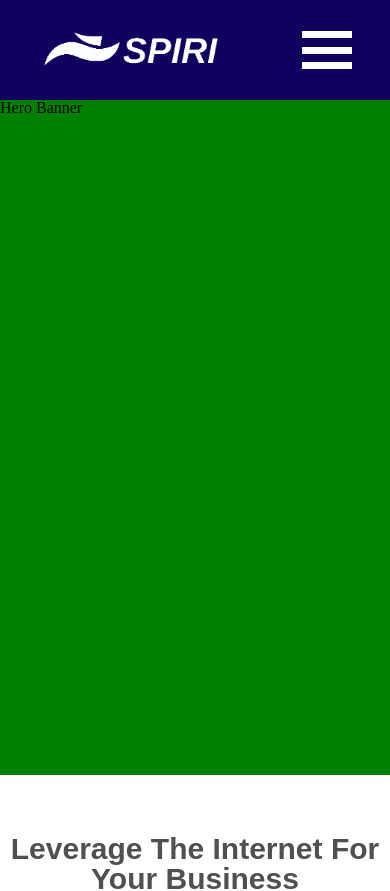
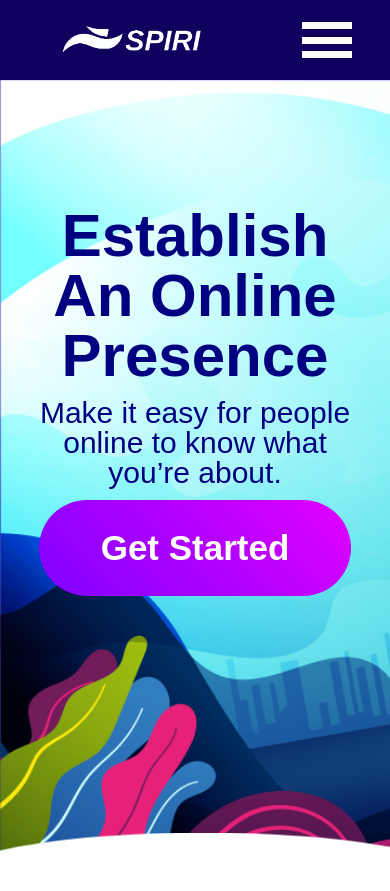
Before and after one commit to HectorSilvaRobles/spiri_website, a React (Create React App) app: page / in a window 390 px wide. Shown: the top 891 px of the page. Built offline with nearby package versions, Linux system fonts and the light colour scheme.

Commit message:
Hero done

```diff
--- a/src/Components/CTA/cta.css
+++ b/src/Components/CTA/cta.css
@@ -1,5 +1,5 @@
 .cta {
-    height: 27vh;
+    height: 25vh;
     width: 100%;
     background: linear-gradient(45deg, #12c2e9, #c471ed, #f64f59);
     display: flex;
@@ -28,7 +28,6 @@
     display: flex;
     justify-content: center;
     align-items: center;
-    margin-left: 50px;
 }
 
 .cta-button-button {
--- a/src/Components/Header/ToggleButton/togglebutton.css
+++ b/src/Components/Header/ToggleButton/togglebutton.css
@@ -4,7 +4,7 @@
     justify-content: space-evenly;
     background: transparent;
     border: none;
-    height: 70%;
+    height: 80%;
     width: 50px;
     padding: 0;
     box-sizing: border-box;
--- a/src/Components/Header/header.css
+++ b/src/Components/Header/header.css
@@ -1,6 +1,6 @@
 .header {
     background:#12005F;
-    height: 100px;
+    height: 80px;
     width: 100%;
     position: fixed;
     z-index: 2;
--- a/src/Components/Homepage/About/hp_about.css
+++ b/src/Components/Homepage/About/hp_about.css
@@ -1,5 +1,5 @@
 .hp-about {
-    background: blue;
+    background: white;
     height: 80vh;
     width: 100%;
 }
--- a/src/Components/Homepage/Benefit_1/Benefit.css
+++ b/src/Components/Homepage/Benefit_1/Benefit.css
@@ -1,5 +1,5 @@
 .benefit {
-    height: 60vh;
+    height: 65vh;
     width: 100%;
     display: flex;
     justify-content: center;
--- a/src/Components/Homepage/HeroBanner/HeroBanner.js
+++ b/src/Components/Homepage/HeroBanner/HeroBanner.js
@@ -5,7 +5,12 @@ class Herobanner extends Component {
     render(){
         return (
             <div className='hero-banner'>
-                <h1>Hero Banner</h1>
+                <div className='hero-info'>
+                    <h1>Establish An Online Presence </h1>
+                    <p>Make it easy for people online to know what you’re about.</p>
+                    <div className='hero-button'>Get Started</div>
+                </div>
+                <div className='blank-div'></div>
             </div>
         )
     }
--- a/src/Components/Homepage/HeroBanner/herobanner.css
+++ b/src/Components/Homepage/HeroBanner/herobanner.css
@@ -1,6 +1,146 @@
 .hero-banner {
-    background: green;
-    height: 80vh;
+    background: url('../../../Media/toinzrevise.jpg');
+    height: 90vh;
     width: 100%;
+    background-size: cover;
+    background-position: bottom;
+    display: flex;
+    align-items: center;
+    justify-content: center;
+}
 
+.hero-info {
+    height: 60%;
+    width: 35%;
+    display: flex;
+    flex-direction: column;
+    /* justify-content: center; */
+    /* border: solid 5px red; */
 }
+
+.hero-info > h1 {
+    font-size: 70px;
+    font-family: Arial, Helvetica, sans-serif;
+    font-weight: bold;
+    color: navy;
+}
+
+.hero-info > p {
+    margin: 12px 0;
+    font-size: 32px;
+    font-family: Arial, Helvetica, sans-serif;
+    width: 90%;
+    color: navy;
+}
+
+
+.hero-button {
+    height: 20%;
+    width: 80%;
+    background: linear-gradient(45deg, #7F00FF, #E100FF);
+    border-radius: 100px;
+    color: white;
+    display: flex;
+    justify-content: center;
+    align-items: center;
+    font-size: 35px;
+    font-family: Arial, Helvetica, sans-serif;
+    font-weight: bold;
+}
+.blank-div {
+    width: 30%;
+    height: 60%;
+}
+
+/** Mobile view **/
+@media screen and (max-width: 550px){
+    .hero-banner {
+        background-position: left bottom;
+        flex-direction: column;
+        background-repeat: no-repeat;
+        height: 95vh;
+    }
+
+    .hero-info {
+        width: 100%;
+        align-items: center;
+        justify-content: center;
+        height: 60%;
+    }
+
+    .hero-info > h1 {
+        font-size: 60px;
+        width: 90%;
+        text-align: center;
+    }
+
+    .hero-info > p {
+        font-size: 30px;
+        text-align: center;
+    }
+
+    .blank-div {
+        height: 20%;
+    }
+}
+
+
+/** Table View ***/
+@media screen and (max-width: 950px) and (min-width: 551px){
+    .hero-banner{
+        background-position: center;
+        height: 80vh;
+    }
+
+    .hero-info {
+        width: 45%;
+    }
+
+    .hero-info > h1 {
+        font-size: 50px;
+    }
+
+    .hero-info > p {
+        font-size: 22px;
+    }
+
+    .blank-div {
+        width: 40%;
+    }
+}
+
+/*** Small laptop and Large Tablet ***/
+@media screen and (max-width: 1200px) and (min-width: 951px){
+    .hero-info{
+        width: 45%;
+    }
+
+    .hero-info > h1 {
+        font-size: 55px;
+    }
+
+    .hero-info > p {
+        font-size: 30px;
+    }
+    .blank-div {
+        width: 35%;
+    }
+}
+
+/*** 4k Monitor ***/
+@media screen and (min-width: 1800px){
+    .hero-info {
+        height: 45%;
+    }
+    .hero-info > h1 {
+        font-size: 100px;
+    }
+    .hero-info > p {
+        font-size: 50px;
+        margin: 20px 0;
+    }
+
+    .hero-button {
+        font-size: 50px;
+    }
+}
--- a/src/Components/Homepage/Homepage.js
+++ b/src/Components/Homepage/Homepage.js
@@ -44,6 +44,7 @@ class Homepage extends Component {
                 {backdrop}
                 <div className='body'>
                     <Herobanner />
+                    <div className='spacer'></div>
                     <Benefit_1 />
                     <Benefit_2 />
                     <Services />
--- a/src/Components/Homepage/homepage.css
+++ b/src/Components/Homepage/homepage.css
@@ -1,5 +1,22 @@
 
 .body {
     position: relative;
-    top: 100px;
+    top: 80px;
 }
+
+.spacer {
+    margin-top: -50px;
+    margin-left: -50px;
+    height: 110px;
+    width: 110%;
+    background: white;
+    border-radius: 100%;
+    transform: rotateX(190deg)
+}
+
+@media screen and (max-width: 950px){
+    .spacer {
+        width: 130%;
+        height: 90px;
+    }
+}
```
Also changed, not shown: src/Media/mobiletoinzrevise.jpg (added), src/Media/toinzrevise.jpg (added).
